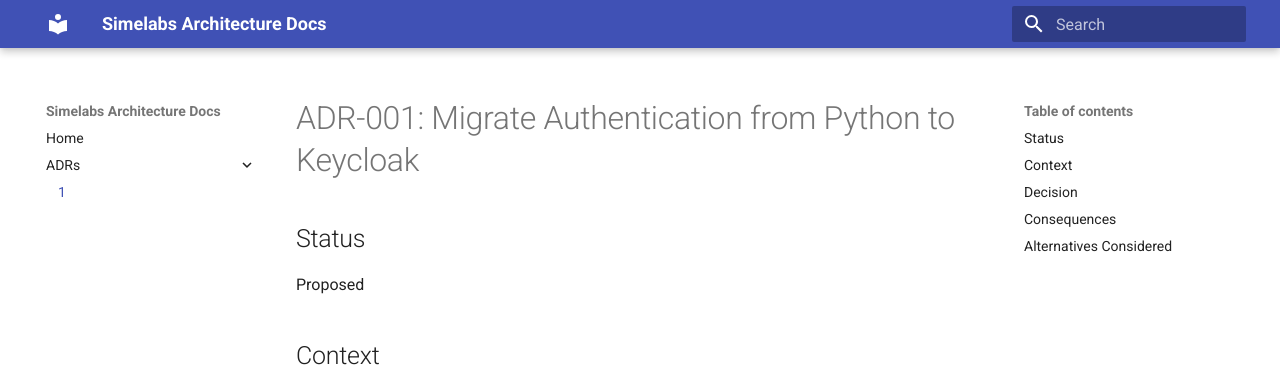
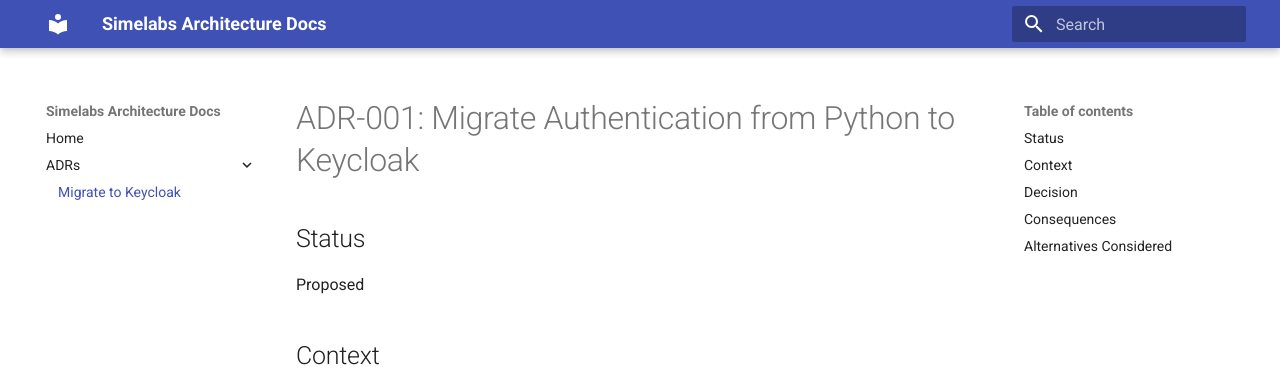
Before and after one commit to anoopsimelabs/architecture-docs, an MkDocs documentation site: the page built from docs/adr/0001-file.md, in a window 1280 px wide. Shown: the top 376 px of the page. Built offline with MkDocs 1.6.1 and Material for MkDocs 9.7.7, drawn with Linux system fonts in a browser that asks for light colours.

```diff
--- a/mkdocs.yml
+++ b/mkdocs.yml
@@ -3,7 +3,7 @@ theme: material
 nav:
   - Home: index.md
   - ADRs:
-      - 0001: adr/0001-file.md
+      - Migrate to Keycloak: adr/0001-file.md
   #     - 0002: adr/0002-use-rest-api.md
   # - C4 Diagrams:
   #     - Context: c4model/context.md
```
Also changed, not shown: 1 other file.
